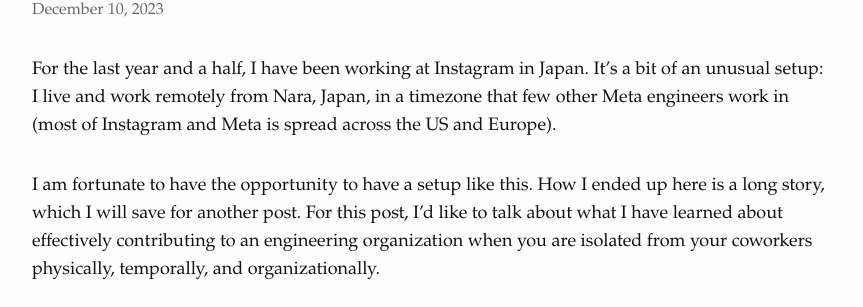
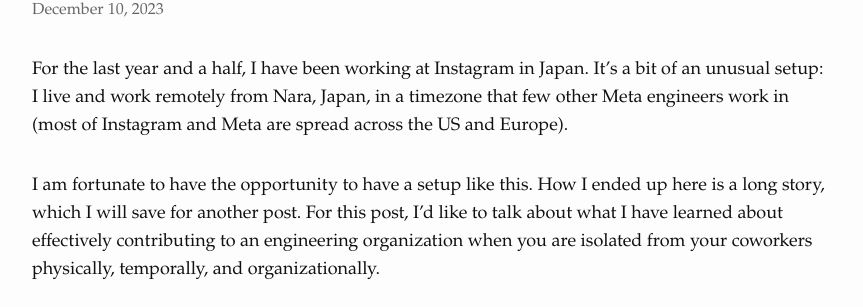
Before and after one commit to bcherny/bcherny.github.io, a Jekyll site: the page built from _posts/2023-12-10-Working-Remotely.md, in a window 1280 px wide and 1400 px high. Shown: the part 168-475 px from the top of the window, without its empty margins (208-1071 px from the left). Built offline with Jekyll 4.4.1, drawn with Linux system fonts in a browser that asks for light colours; some of the changed text lies outside the part shown.

Commit message:
Update 2023-12-10-Working-Remotely.md

```diff
--- a/_posts/2023-12-10-Working-Remotely.md
+++ b/_posts/2023-12-10-Working-Remotely.md
@@ -5,7 +5,7 @@ date: 2023-12-10
 categories: Tech
 ---
 
-For the last year and a half, I have been working at Instagram in Japan. It's a bit of an unusual setup: I live and work remotely from Nara, Japan, in a timezone that few other Meta engineers work in (most of Instagram and Meta is spread across the US and Europe).
+For the last year and a half, I have been working at Instagram in Japan. It's a bit of an unusual setup: I live and work remotely from Nara, Japan, in a timezone that few other Meta engineers work in (most of Instagram and Meta are spread across the US and Europe).
 
 I am fortunate to have the opportunity to have a setup like this. How I ended up here is a long story, which I will save for another post. For this post, I'd like to talk about what I have learned about effectively contributing to an engineering organization when you are isolated from your coworkers physically, temporally, and organizationally.
 
```
Also changed, not shown: other parts of _posts/2023-12-10-Working-Remotely.md (+1 -1 lines).
